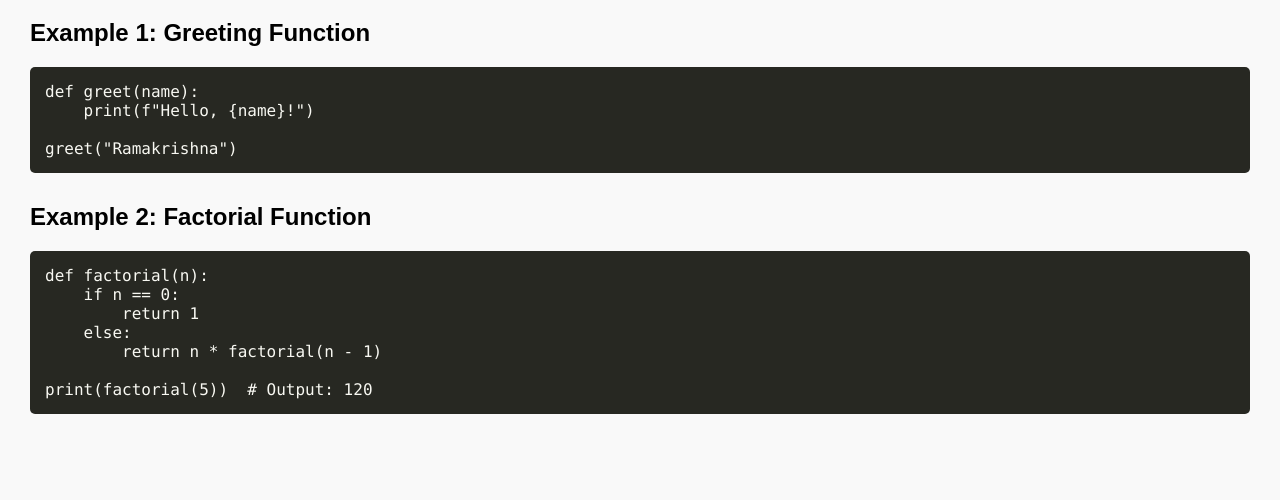
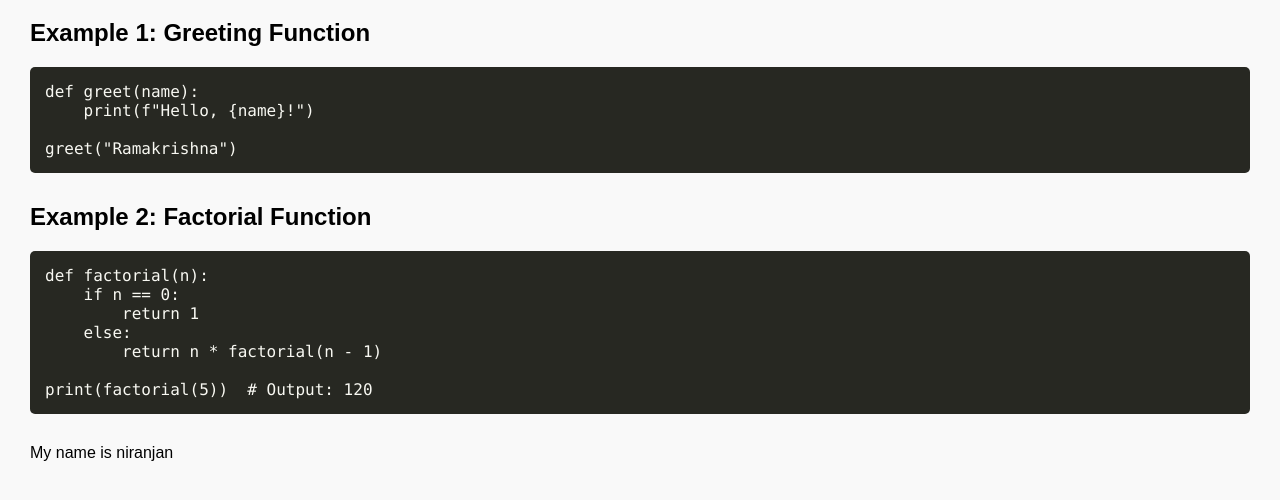
Before and after one commit to Ramakrishnaas/Duddekunta-Ramakrishna, a plain HTML site: page index.html in a window 1280 px wide. Shown: the part 128-628 px from the top of the page. Drawn offline with Linux system fonts and the light colour scheme.

Commit message:
Update index.html

```diff
--- a/index.html
+++ b/index.html
@@ -64,3 +64,6 @@ print(factorial(5))  # Output: 120</code></pre>
 
 </body>
 </html>
+
+
+My name is niranjan
```
